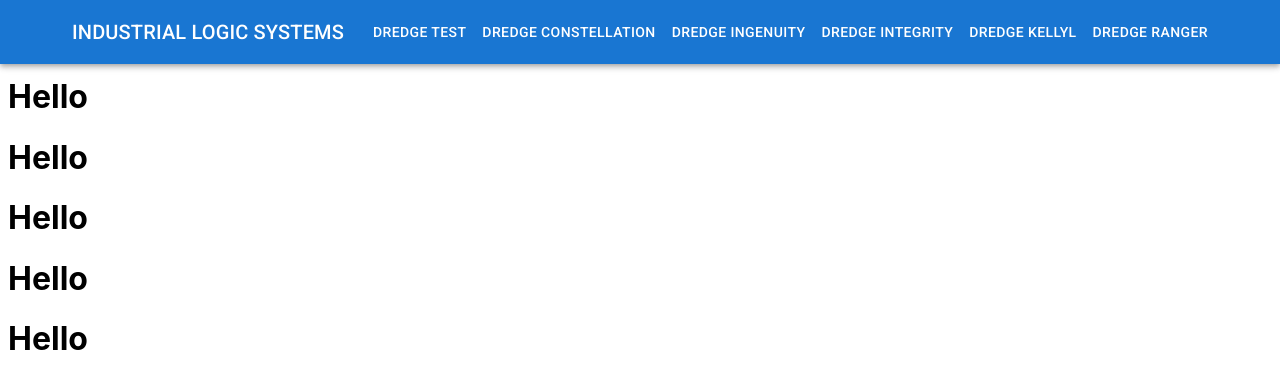
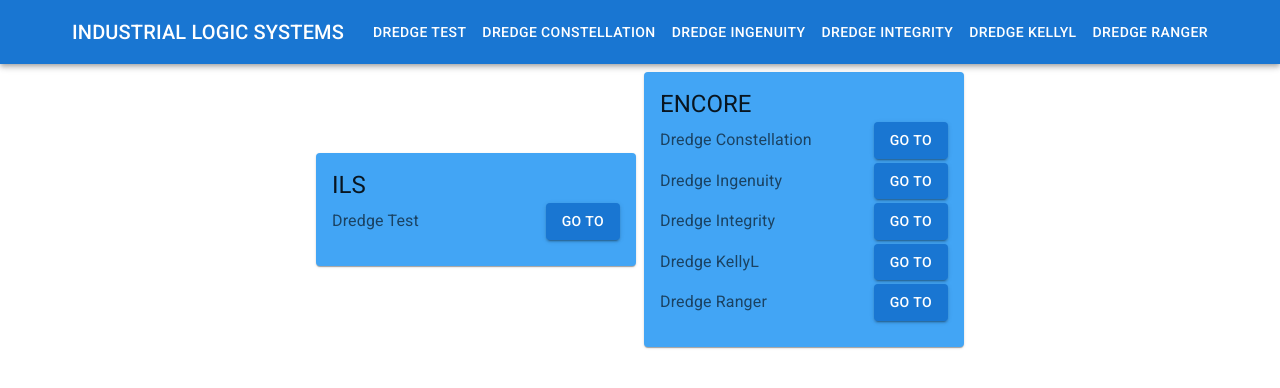
Before and after one commit to Industrial-Logic-Systems/Dredge-Dashboard, a React (Create React App) app in the folder client/: page / in a window 1280 px wide. Shown: the top 388 px of the page. Built offline with nearby package versions, Linux system fonts and the light colour scheme.

Commit message:
remake homepage

```diff
--- a/client/src/App.js
+++ b/client/src/App.js
@@ -11,13 +11,46 @@ import DredgeKellyL from "./components/dredgeKellyL";
 import DredgeRanger from "./components/dredgeRanger";
 import Home from "./Home";
 
+const DREDGES = [
+  {
+    label: "Dredge Test",
+    href: "/dredge-test",
+    company: "ils",
+  },
+  {
+    label: "Dredge Constellation",
+    href: "/dredge-constellation",
+    company: "encore",
+  },
+  {
+    label: "Dredge Ingenuity",
+    href: "/dredge-ingenuity",
+    company: "encore",
+  },
+  {
+    label: "Dredge Integrity",
+    href: "/dredge-integrity",
+    company: "encore",
+  },
+  {
+    label: "Dredge KellyL",
+    href: "/dredge-kellyl",
+    company: "encore",
+  },
+  {
+    label: "Dredge Ranger",
+    href: "/dredge-ranger",
+    company: "encore",
+  },
+];
+
 const App = () => {
   return (
     <div className="App">
-      <Header />
+      <Header headersData={DREDGES} />
       <div className="spacer" />
       <Routes>
-        <Route path="/" element={<Home />} />
+        <Route path="/" element={<Home dredges={DREDGES} />} />
         <Route path="/dredge-test" element={<DredgeTest />} />
         <Route path="/dredge-constellation" element={<DredgeConstellation />} />
         <Route path="/dredge-ingenuity" element={<DredgeIngenuity />} />
--- a/client/src/Header.js
+++ b/client/src/Header.js
@@ -2,33 +2,6 @@ import { AppBar, Toolbar, Typography, Button } from "@mui/material";
 import { makeStyles } from "@mui/styles";
 import React from "react";
 import { useNavigate } from "react-router-dom";
-
-const headersData = [
-  {
-    label: "Dredge Test",
-    href: "/dredge-test",
-  },
-  {
-    label: "Dredge Constellation",
-    href: "/dredge-constellation",
-  },
-  {
-    label: "Dredge Ingenuity",
-    href: "/dredge-ingenuity",
-  },
-  {
-    label: "Dredge Integrity",
-    href: "/dredge-integrity",
-  },
-  {
-    label: "Dredge KellyL",
-    href: "/dredge-kellyl",
-  },
-  {
-    label: "Dredge Ranger",
-    href: "/dredge-ranger",
-  },
-];
 
 const useStyles = makeStyles(() => ({
   header: {
@@ -50,7 +23,8 @@ const useStyles = makeStyles(() => ({
   },
 }));
 
-export default function Header() {
+export default function Header(props) {
+  const { headersData } = props;
   const navigate = useNavigate();
   const { header, logo, menuButton, toolbar } = useStyles();
 
--- a/client/src/Home.js
+++ b/client/src/Home.js
@@ -1,11 +1,62 @@
-const Home = () => {
+import { Button, Card, CardContent, Typography } from "@mui/material";
+import { useEffect, useState } from "react";
+
+import "./styles.css";
+
+function companyDredges(company, dredges) {
   return (
-    <div>
-      <h1>Hello</h1>
-      <h1>Hello</h1>
-      <h1>Hello</h1>
-      <h1>Hello</h1>
-      <h1>Hello</h1>
+    <Card
+      key={company}
+      sx={{
+        backgroundColor: "primary.light",
+        width: "100%",
+        height: "100%",
+        maxWidth: "20em",
+      }}
+    >
+      <CardContent>
+        <Typography variant="h5" component="div">
+          {company.toUpperCase()}
+        </Typography>
+        {dredges.map((dredge) => {
+          if (dredge.company === company) {
+            return (
+              <div className="home-dredge-container" key={dredge.label}>
+                <Typography
+                  key={dredge.label}
+                  variant="body1"
+                  color="text.secondary"
+                >
+                  {dredge.label}
+                </Typography>
+
+                <Button variant="contained" color="primary" href={dredge.href}>
+                  Go To
+                </Button>
+              </div>
+            );
+          } else {
+            return null;
+          }
+        })}
+      </CardContent>
+    </Card>
+  );
+}
+
+const Home = (props) => {
+  const { dredges } = props;
+  const [companies, setCompanies] = useState([]);
+
+  useEffect(() => {
+    var companies = dredges.map((dredge) => dredge.company);
+    companies = [...new Set(companies)];
+    setCompanies(companies);
+  }, [dredges]);
+
+  return (
+    <div className="home-container">
+      {companies.map((company) => companyDredges(company, dredges))}
     </div>
   );
 };
--- a/client/src/styles.css
+++ b/client/src/styles.css
@@ -53,7 +53,7 @@ body {
 
 .spacer {
   width: 100%;
-  height: 3em;
+  height: 4em;
 }
 
 .map {
@@ -220,3 +220,21 @@ body {
 .dashboard-container {
   overflow-x: hidden;
 }
+
+.home-container {
+  display: flex;
+  flex-direction: row;
+  flex-wrap: wrap;
+  justify-content: center;
+  align-items: center;
+  align-content: center;
+  gap: 0.5em;
+}
+
+.home-dredge-container {
+  display: flex;
+  justify-content: space-between;
+  align-items: center;
+  align-content: center;
+  padding: 0.125em 0em;
+}
```
